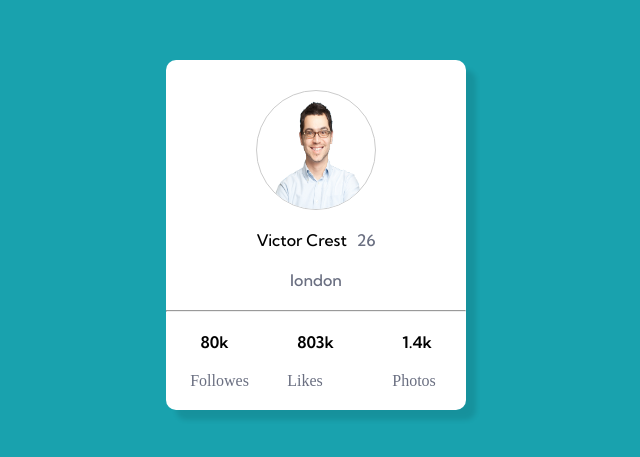
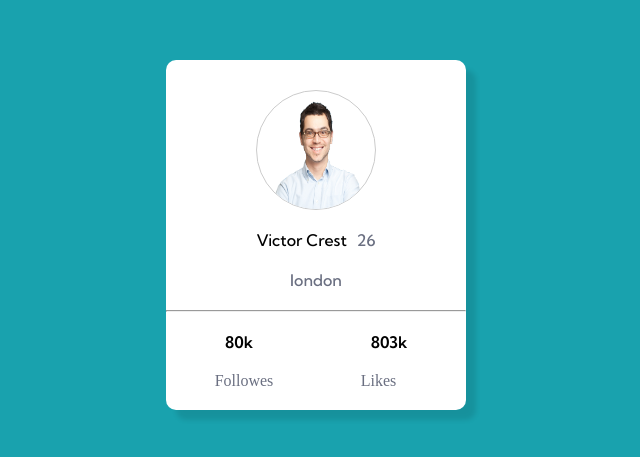
Before and after one commit to Marcelo-Fonseca/curso-dev-em-dobro-aula, a plain HTML site: page 00-EXERCICIOS-HTML-CSS-AVANÇADO/profileCard/index.html in a window 1280 px wide. Shown: the part 165-622 px from the top of the page, without its empty margins (324-964 px from the left). Drawn offline with Linux system fonts and the light colour scheme.

Commit message:
excluido arquivo

```diff
--- a/00-EXERCICIOS-HTML-CSS-AVANÇADO/profileCard/index.html
+++ b/00-EXERCICIOS-HTML-CSS-AVANÇADO/profileCard/index.html
@@ -37,10 +37,7 @@
                     <span>Likes</span>
                 </div>
 
-                <div class="itens">
-                    <p>1.4k</p>
-                    <span>Photos</span>
-                </div>
+
 
 
             </div>
```
